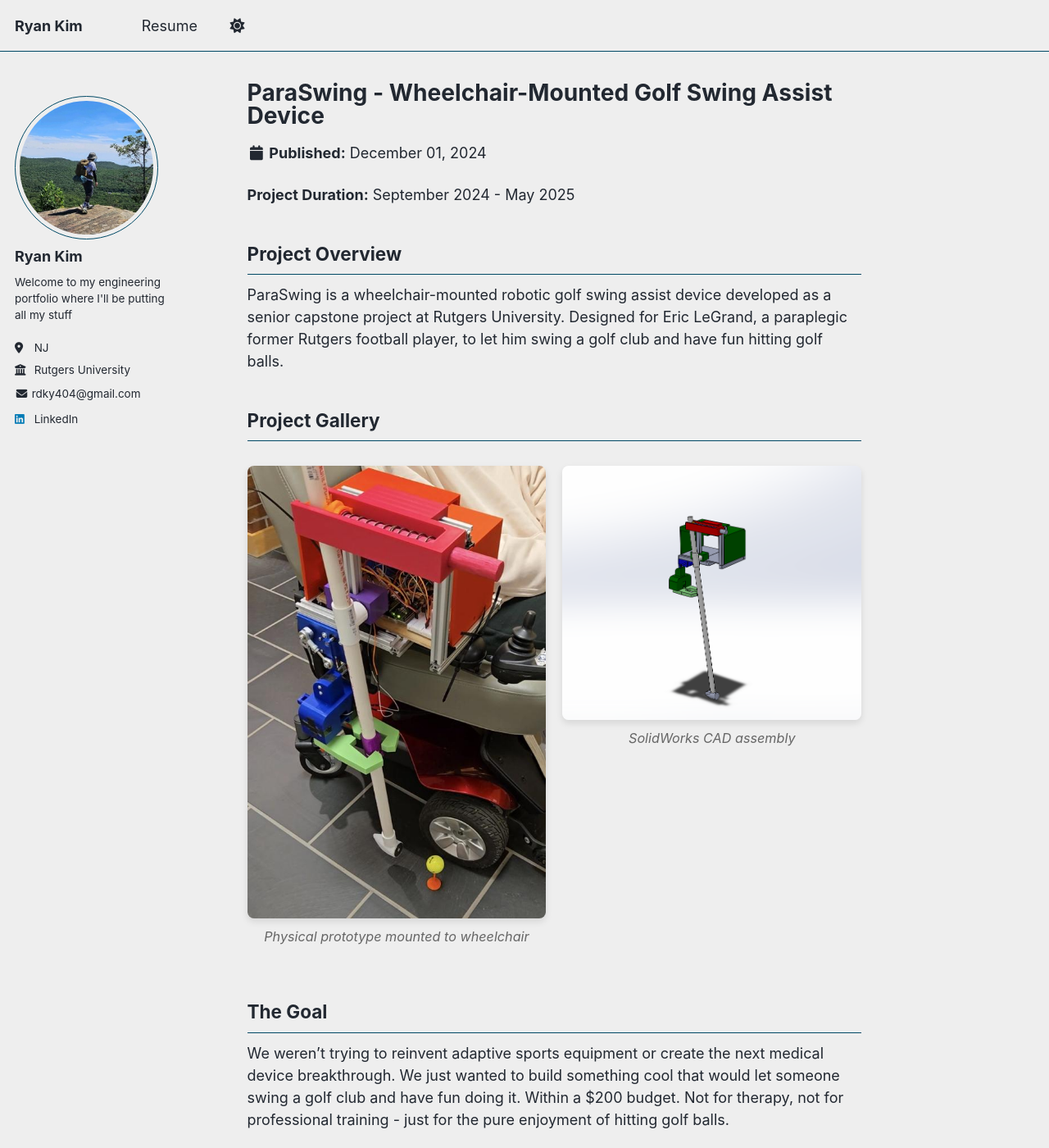
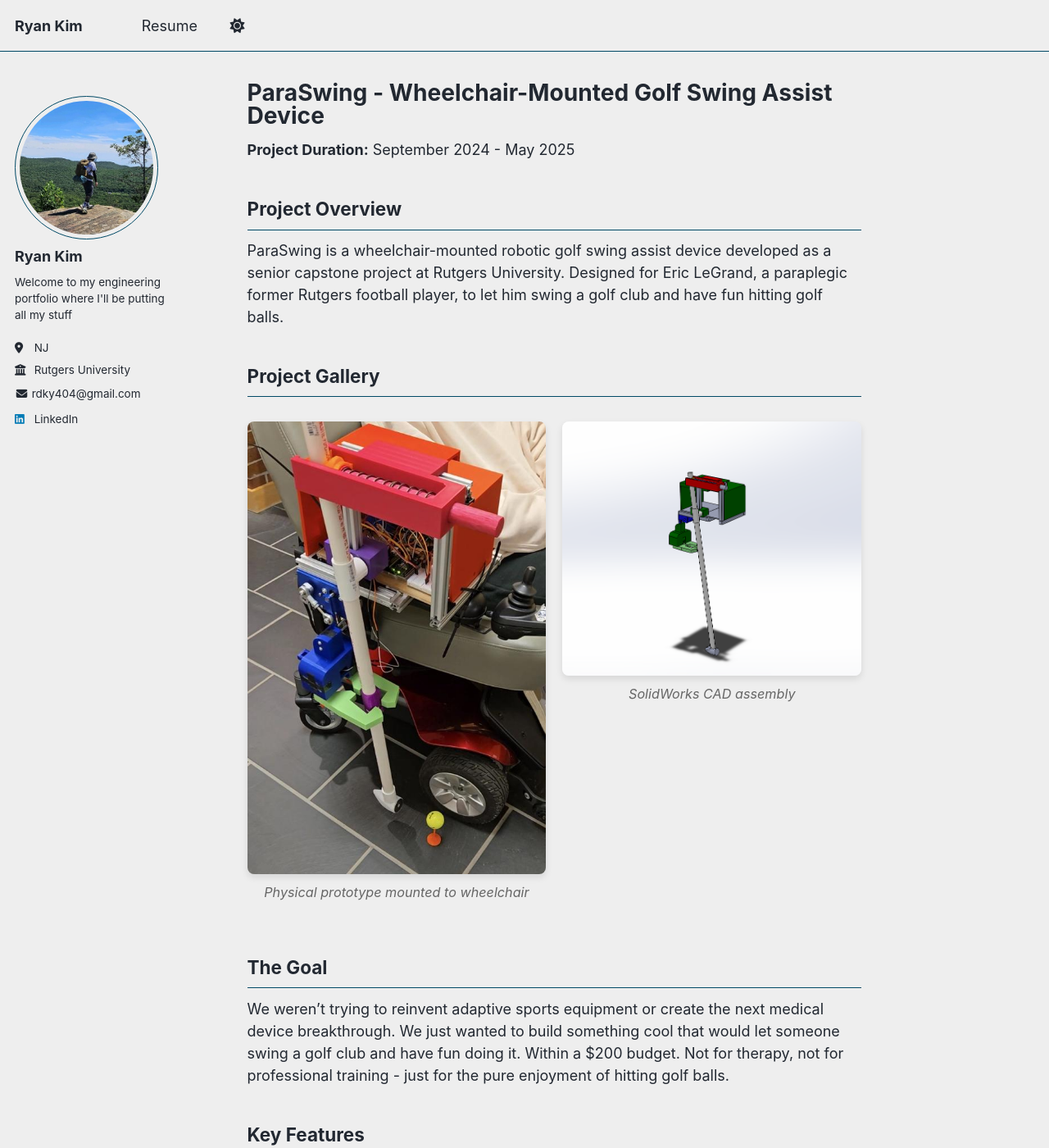
Before and after one commit to Rkydin/rkydin.github.io, a Jekyll site: the page built from _portfolio/paraswing.md, in a window 1280 px wide and 1400 px high. Shown: the whole window at 82% size. Built offline with Jekyll 4.4.1, drawn with Linux system fonts in a browser that asks for light colours; a script that is not in the unit is left out.

Commit message:
Update portfolio.html

```diff
--- a/_layouts/portfolio.html
+++ b/_layouts/portfolio.html
@@ -3,6 +3,17 @@
 ---
 
 <style>
+/* Hide published date */
+.page__meta,
+.page__date {
+  display: none !important;
+}
+
+/* Fix overlap with left sidebar */
+.page__inner-wrap {
+  margin-left: 0 !important;
+  padding-left: 20px !important;
+}
 /* Fix overlap with left sidebar */
 .page__inner-wrap {
   margin-left: 0 !important;
```
